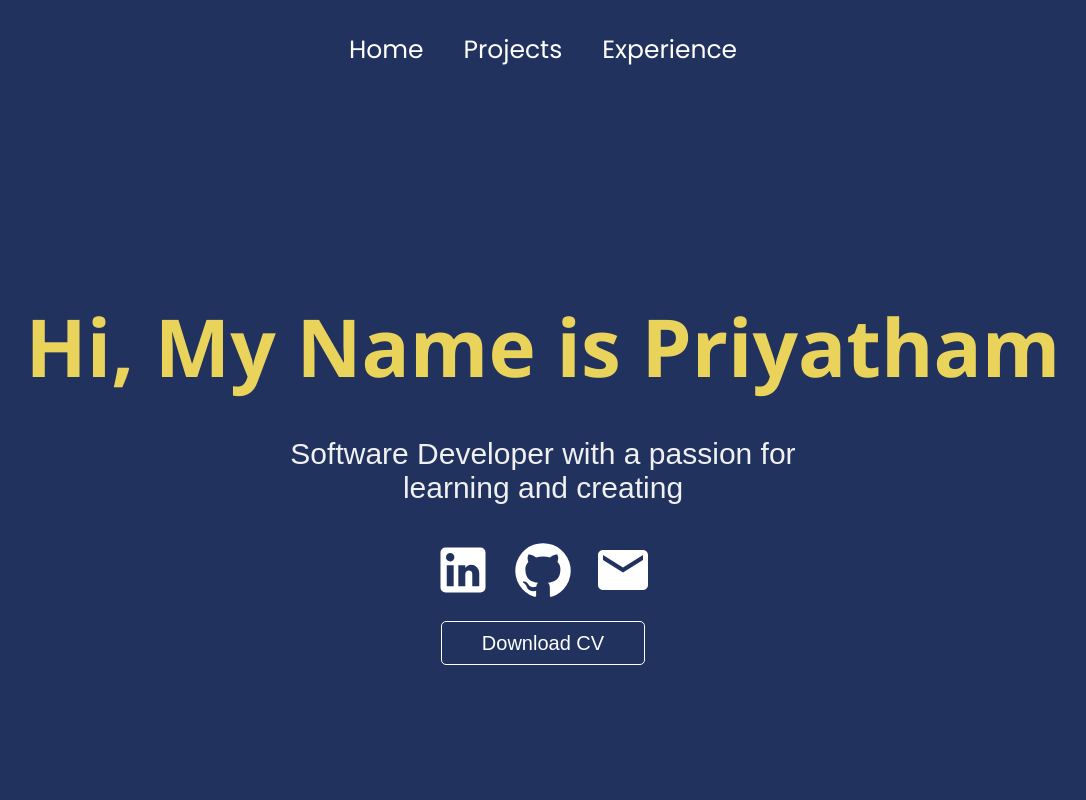
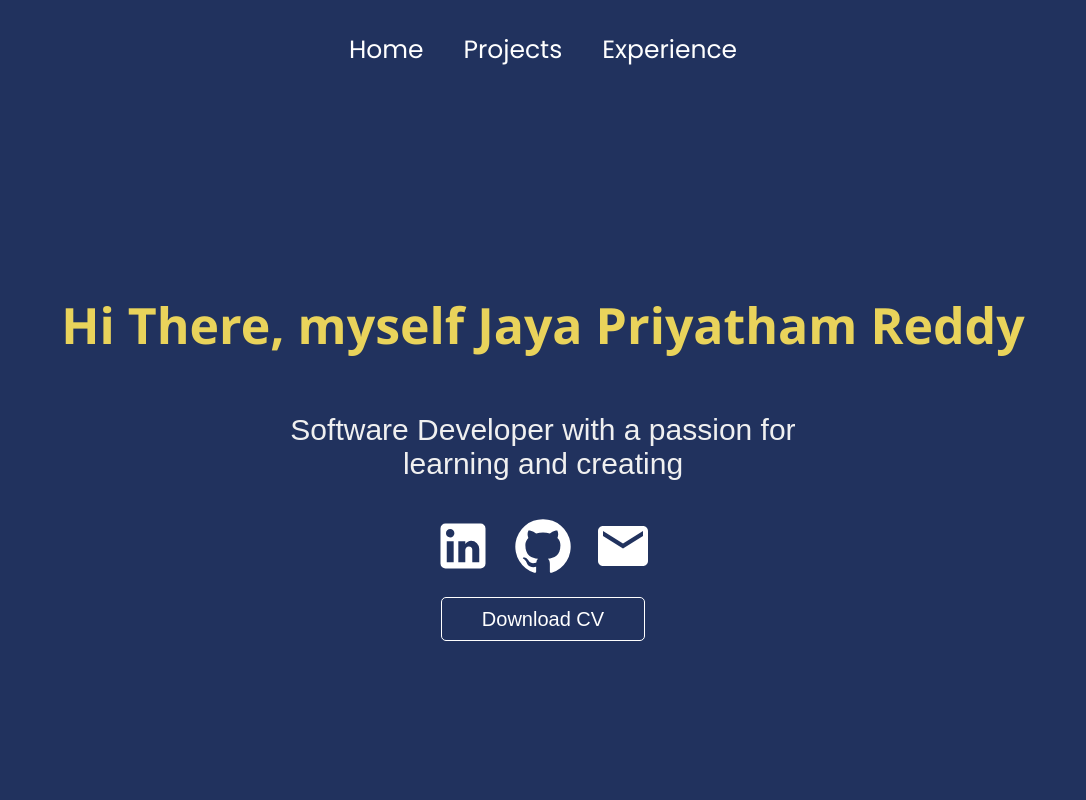
Before and after one commit to Priyatham-Reddy7/portfolio-v1, a React (Vite) app: page / in a window 1280 px wide. Shown: the top 800 px of the page, without its empty margins (97-1183 px from the left). Built offline with nearby package versions, Linux system fonts and the light colour scheme.

Commit message:
Update Title

```diff
--- a/src/pageStyles/Home.css
+++ b/src/pageStyles/Home.css
@@ -19,7 +19,7 @@
 
 .about h2 {
     font-family: "Segoe UI", Tahoma, Geneva, Verdana, sans-serif;
-    font-size: 80px;
+    font-size: 50px;
     color: #e9d35b;
     height: 50px;
 }
--- a/src/pages/Home.jsx
+++ b/src/pages/Home.jsx
@@ -9,7 +9,7 @@ const Home = () => {
         <>
             <div className="home">
                 <div className="about">
-                    <h2>Hi, My Name is Priyatham</h2>
+                    <h2>Hi There, myself Jaya Priyatham Reddy</h2>
                     <div className="prompt">
                         <p>
                             Software Developer with a passion for learning and
```
